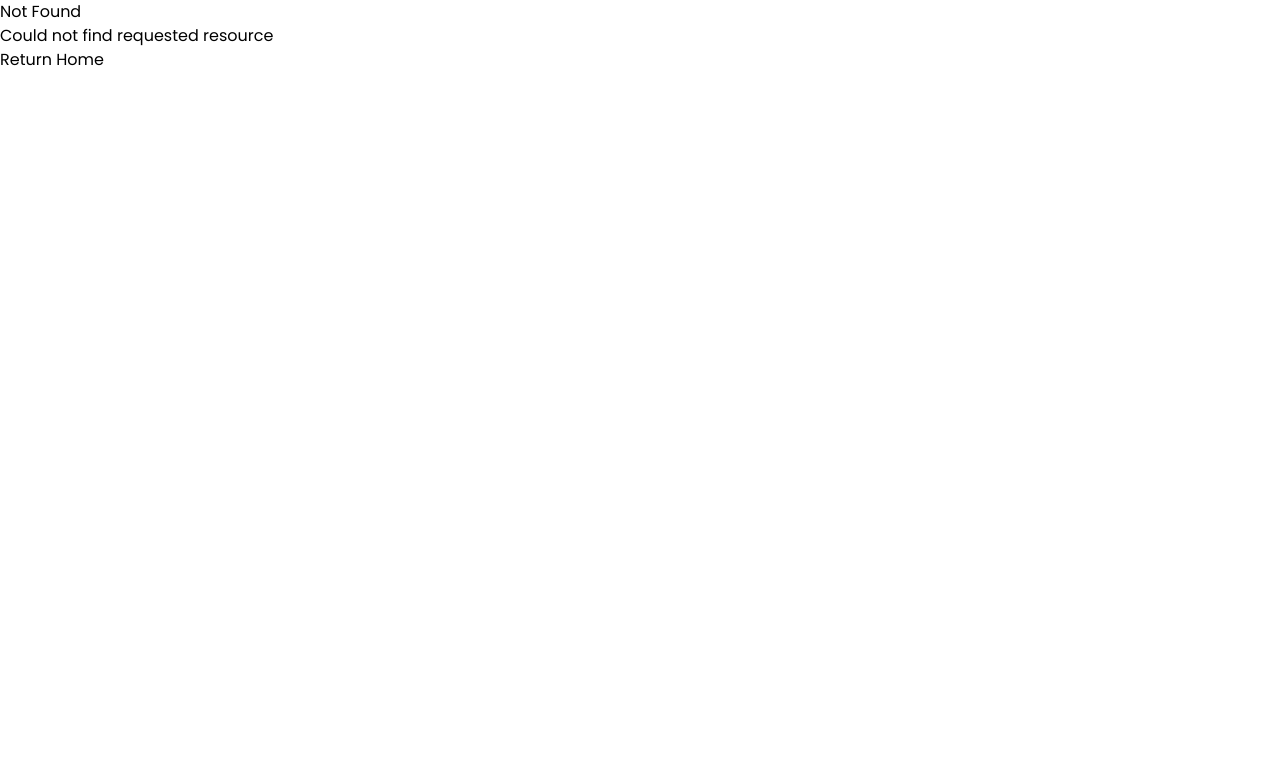
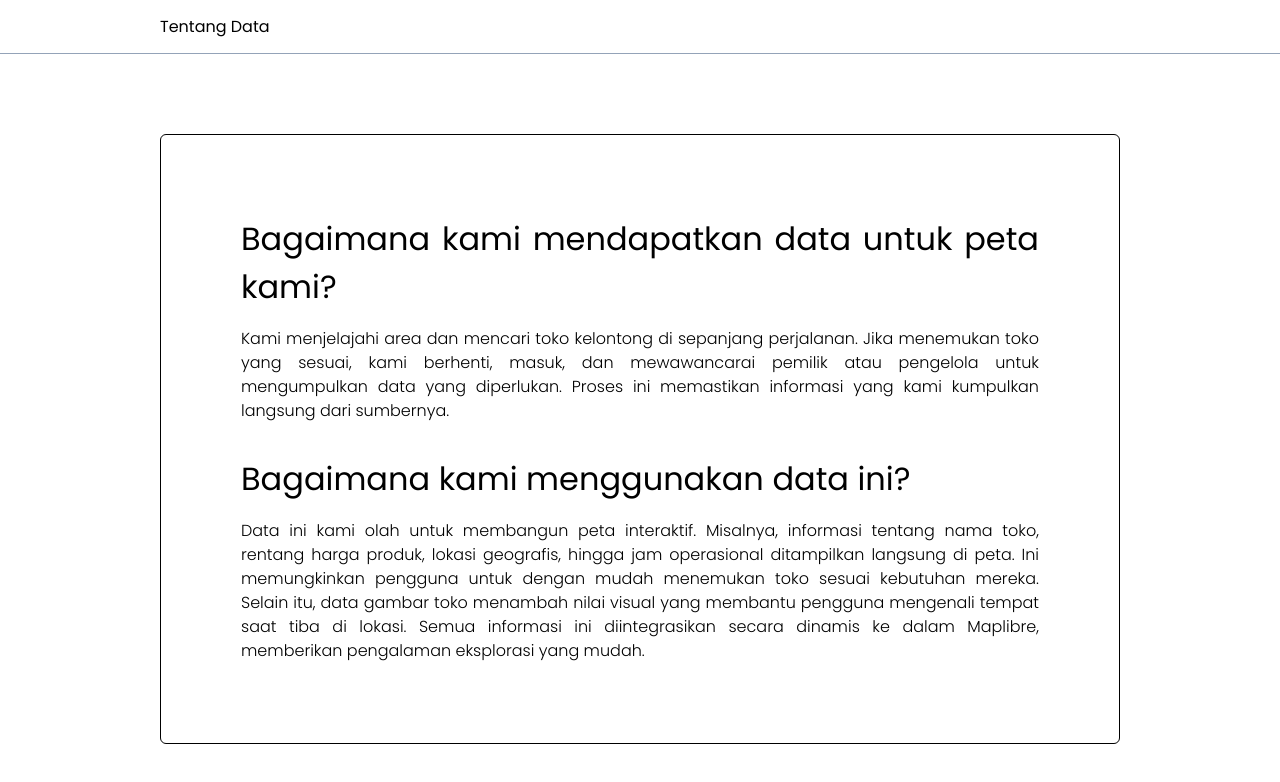
Before and after one commit to bengkel-pin/sig-toko-kelontong-batam, a Next.js app: page /data-collecting in a window 1280 px wide. Before the commit this address had no page. Shown: the top 782 px of the page. Built offline with nearby package versions, Linux system fonts and the light colour scheme.

Commit message:
Add an about data  page

```diff
--- /dev/null
+++ b/app/data-collecting/page.js
@@ -0,0 +1,26 @@
+export default function Page() {
+    return (
+        <>
+            <div className="border-b border-slate-400 w-full h-[54px] flex items-center px-4 md:px-40">
+                <div className="w-full">Tentang Data</div>
+            </div>
+
+            <div className="flex px-4 md:px-40 py-4 md:py-20">
+                <div className="border border-black rounded-md p-4 md:p-20 text-justify">
+                    <h1 className="text-[32px] mb-4">Bagaimana kami mendapatkan data untuk peta kami?</h1>
+                    <p className="font-light mb-8">
+                        Kami menjelajahi area dan mencari toko kelontong di sepanjang perjalanan. Jika menemukan toko yang sesuai, kami berhenti, masuk, dan mewawancarai pemilik atau pengelola untuk mengumpulkan data yang diperlukan. Proses ini memastikan informasi yang kami kumpulkan langsung dari
+                        sumbernya.
+                    </p>
+
+                    <h1 className="text-[32px] mb-4">Bagaimana kami menggunakan data ini?</h1>
+                    <p className="font-light">
+                        Data ini kami olah untuk membangun peta interaktif. Misalnya, informasi tentang nama toko, rentang harga produk, lokasi geografis, hingga jam operasional ditampilkan langsung di peta. Ini memungkinkan pengguna untuk dengan mudah
+                        menemukan toko sesuai kebutuhan mereka. Selain itu, data gambar toko menambah nilai visual yang membantu pengguna mengenali tempat saat tiba di lokasi. Semua informasi ini diintegrasikan secara dinamis ke dalam Maplibre,
+                        memberikan pengalaman eksplorasi yang mudah.
+                    </p>
+                </div>
+            </div>
+        </>
+    );
+}
```
